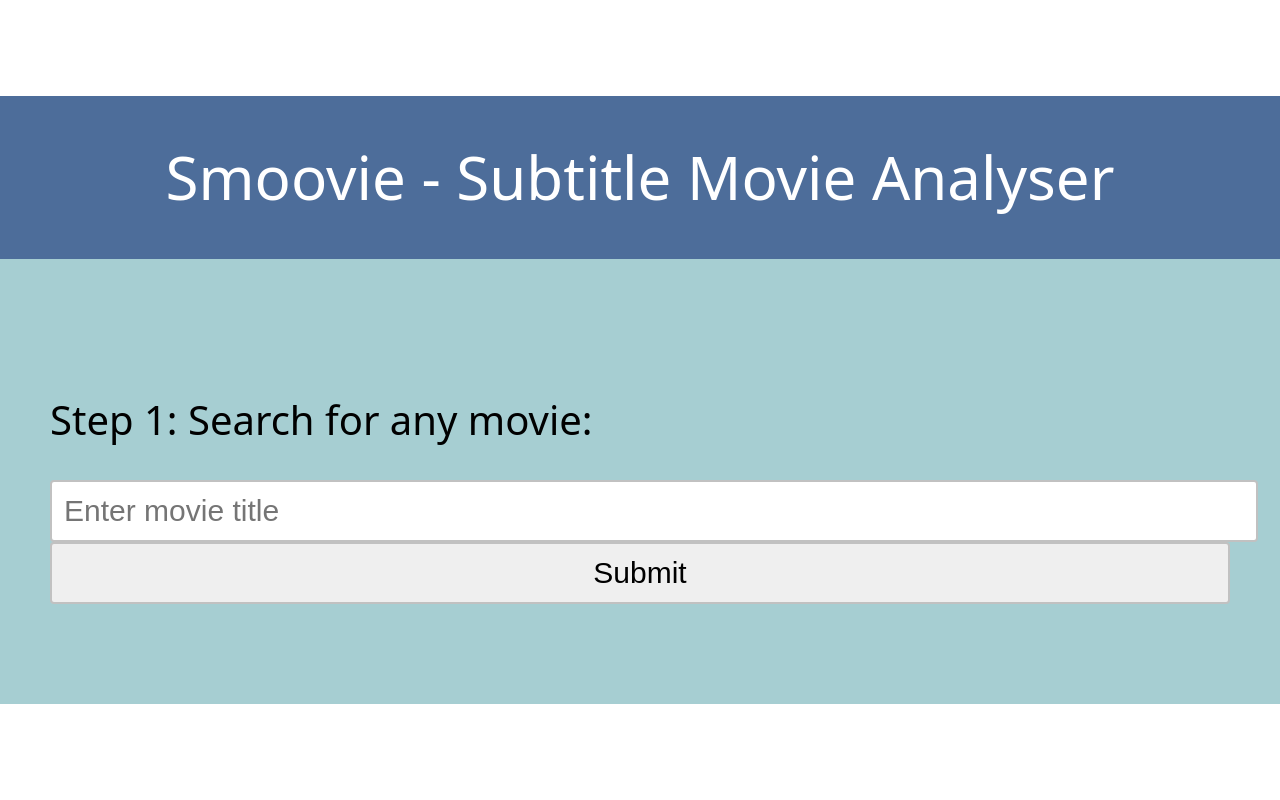
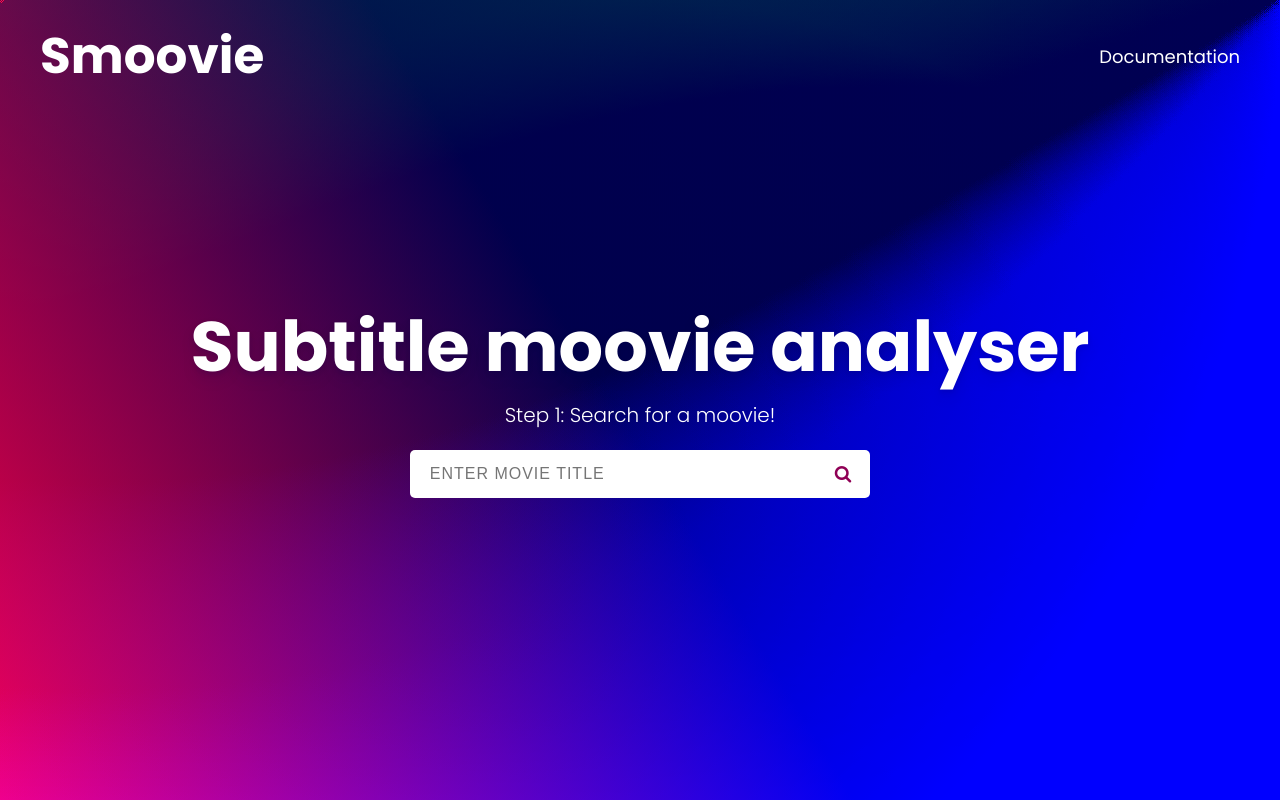
Before and after one commit to sam-ross/Smoovie, a React app: page / in a window 1280 px wide. Built offline with nearby package versions, Linux system fonts and the light colour scheme.

Commit message:
Adds major experience/visual improvements

```diff
--- a/package.json
+++ b/package.json
@@ -12,6 +12,7 @@
     "react-chartjs-2": "^4.3.1",
     "react-dom": "^18.2.0",
     "react-scripts": "5.0.1",
+    "react-spinners": "^0.13.4",
     "react-toggle": "^4.1.3",
     "web-vitals": "^2.1.4"
   },
--- a/public/index.html
+++ b/public/index.html
@@ -8,6 +8,10 @@
   <meta name="theme-color" content="#000000" />
   <meta name="description" content="Web site created using create-react-app" />
   <link rel="apple-touch-icon" href="%PUBLIC_URL%/logo192.png" />
+  <link href="https://fonts.googleapis.com/css?family=Poppins:100,200,300,400,500,600,700" rel="stylesheet">
+  <link href="https://cdnjs.cloudflare.com/ajax/libs/font-awesome/4.7.0/css/font-awesome.css" rel="stylesheet">
+
+
   <!--
       manifest.json provides metadata used when your web app is installed on a
       user's mobile device or desktop. See https://developers.google.com/web/fundamentals/web-app-manifest/
@@ -28,7 +32,6 @@
 <body>
   <div class="container">
 
-    <!-- <div class="stripe-1"></div> -->
     <noscript>You need to enable JavaScript to run this app.</noscript>
 
     <div id="root"></div>
--- a/src/components/movieList.js
+++ b/src/components/movieList.js
@@ -1,53 +1,62 @@
 import React from "react";
-import dashedBox from '../images/dashedBox.png'
+import ReactDOM from 'react-dom/client';
+import PulseLoader from "react-spinners/PulseLoader"
 
 class MovieList extends React.Component {
+
+  componentDidMount() {
+    console.log("Movie list mounted");
+  }
 
   componentDidUpdate(prevProps) {
     if (prevProps.submitted !== this.props.submitted) {
       console.log("Calling API from child (getMovieList)");
-      console.log(this.props.error);
       this.props.getMovieList();
     }
-
   }
 
   render() {
     const error = this.props.error;
     const isLoaded = this.props.isLoaded;
     const movies = this.props.movies;
-    const arr = [1, 2, 3, 4, 5]
+    const wordListIsLoading = (this.props.wordListIsLoaded === 'loading');
+    const wordDataIsLoading = (this.props.wordDataIsLoaded === 'loading');
+
+    // if (wordListIsLoading || wordDataIsLoading) {
+    //   console.log(wordListIsLoading + " " + wordDataIsLoading);
+    // }
 
     if (error) {
       return <div>
         Error: {error.message}
         <br />API: IMDb API
       </div>
-    } else if (!isLoaded) {
-      // return (
-      // <ul className="list-movies">
-      //   {arr.map(id => (
-      //     <li key={id} className="list-item-movies">
-      //       <img src={dashedBox} alt={"box"} className="image-movies"></img>
-      //     </li>
-      //   ))
-      //   }
-      // </ul >
-      // )
+    } else if (isLoaded === 'waiting') {
+      console.log("waiting (movieList)");
+    } else if (isLoaded === 'loading') {
+      console.log("loading!!!!! (movieList)");
     } else {
+      console.log("done...")
       return (
-        <div className='section-movie-list'>
+        < div className='section-movie-list' id="movie-list-id" >
           <h2>Step 2: Select your movie:</h2>
           <ul className="list-movies">
             {movies.map(movie => (
               <li key={movie.id} className="list-item-movies">
                 <img src={movie.image} alt={movie.id} onClick={this.props.handleImageClick} className="image-movies"></img>
-                {movie.title} - {movie.description.substring(0, 6)}
+                <p className="movie-title">{movie.title} - {movie.description.substring(0, 6)}</p>
               </li>
             ))
             }
           </ul >
-        </div>
+          <div className="loading-row">
+            <PulseLoader
+              size={15}
+              color={"#bf004a"}
+              loading={(wordListIsLoading || wordDataIsLoading)}
+            />
+          </div>
+        </div >
       )
     }
   }
--- a/src/components/movieSearch.js
+++ b/src/components/movieSearch.js
@@ -1,15 +1,32 @@
 import React, { Component } from 'react';
 import ReactDOM from 'react-dom/client';
+import PulseLoader from "react-spinners/PulseLoader"
 
 class MovieForm extends React.Component {
   render() {
+    const isLoading = (this.props.movieListIsLoaded === 'loading');
+    console.log("currently loading...");
+
     return (
-      <form onSubmit={this.props.handeSubmit}>
-        <label>
-          <input type="text" value={this.props.value} onChange={this.props.handleChange} placeholder={"Enter movie title"} />
-        </label>
-        <input type="submit" value="Submit" />
-      </form>
+      <div>
+        <form onSubmit={this.props.handeSubmit}>
+          <label>
+            <input type="text" value={this.props.value} onChange={this.props.handleChange} placeholder={"Enter movie title"} />
+
+            {/* <input type="submit" /> */}
+            <button type="submit" className="button-hide">
+              <i className="fa fa-search fa-lg"></i>
+            </button>
+          </label>
+        </form>
+        <div className='loading-spinner'>
+          <PulseLoader
+            size={15}
+            color={"#fff"}
+            loading={isLoading}
+          />
+        </div>
+      </div>
     )
   }
 }
--- a/src/components/phraseFrequencies.js
+++ b/src/components/phraseFrequencies.js
@@ -12,8 +12,10 @@ class PhraseFrequencies extends React.Component {
 
     if (error) {
       return <div> Error: {error.message}</div>
-    } else if (!isLoaded) {
-      // return <div>Loading...</div>
+    } else if (isLoaded === 'waiting') {
+      console.log("waiting (phraseFrequencies)");
+    } else if (isLoaded === 'loading') {
+      console.log("loading!!!!! (phraseFrequencies)");
     } else {
       console.log(phraseFrequencyRanges);
 
--- a/src/components/swearWordFrequencies.js
+++ b/src/components/swearWordFrequencies.js
@@ -18,8 +18,10 @@ class SwearWordFrequencies extends React.Component {
 
     if (error) {
       return <div> Error: {error.message}</div>
-    } else if (!isLoaded) {
-      // return <div>Loading...</div>
+    } else if (isLoaded === 'waiting') {
+      console.log("waiting (swearWordFrequencies)");
+    } else if (isLoaded === 'loading') {
+      console.log("loading!!!!! (swearWordFrequencies)");
     } else {
       console.log(swearWordFrequencies);
       // set up chart data
@@ -47,6 +49,11 @@ class SwearWordFrequencies extends React.Component {
           //   display: true,
           //   text: 'Count of different word lengths'
           // }
+        },
+        layout: {
+          padding: {
+            left: 30,
+          }
         }
       }
 
@@ -60,9 +67,9 @@ class SwearWordFrequencies extends React.Component {
 
       return (
         <div className='section-words-swear'>
-          <h2>Swear Word Frequencies</h2>
+          <h2 className="h2-swear-frequencies">Swear Word Frequencies</h2>
           <div className="chart-outer">
-            <div className="chart">
+            <div className="chart-circle">
               {swearWordsFunc()}
             </div>
           </div>
--- a/src/components/swearWordFrequenciesOverTime.js
+++ b/src/components/swearWordFrequenciesOverTime.js
@@ -3,6 +3,15 @@ import { Line } from "react-chartjs-2";
 import { Chart as ChartJS } from 'chart.js/auto'
 
 class SwearWordFrequenciesOverTime extends React.Component {
+  componentDidUpdate(prevProps) {
+    if (prevProps.isLoaded === "loading" && this.props.isLoaded === "done") {
+      // console.log("xxxx done");
+      setTimeout(function () {
+        document.getElementById("word-frequency").scrollIntoView({ behavior: 'smooth' });
+      }, 400);
+    }
+  }
+
   render() {
     const error = this.props.error;
     const isLoaded = this.props.isLoaded;
@@ -10,8 +19,10 @@ class SwearWordFrequenciesOverTime extends React.Component {
 
     if (error) {
       return <div> Error: {error.message}</div>
-    } else if (!isLoaded) {
-      // return <div>Loading...</div>
+    } else if (isLoaded === 'waiting') {
+      console.log("waiting (swearWordFrequenciesOverTime)");
+    } else if (isLoaded === 'loading') {
+      console.log("loading!!!!! (swearWordFrequenciesOverTime)");
     } else {
       console.log(swearWordFrequenciesOverTime);
 
--- a/src/components/wordFrequencies.js
+++ b/src/components/wordFrequencies.js
@@ -20,9 +20,12 @@ class WordFrequencies extends React.Component {
 
     if (error) {
       return <div> Error: {error.message}</div>
-    } else if (!isLoaded) {
-      // return <div>Loading...</div>
+    } else if (isLoaded === 'waiting') {
+      console.log("waiting (wordFrequencies)");
+    } else if (isLoaded === 'loading') {
+      console.log("loading!!!!! (wordFrequencies)");
     } else {
+      console.log(" XXXXXXX done...")
       if (commonRemoved) {
         wordsChosen = this.props.words;
       } else {
@@ -91,7 +94,7 @@ class WordFrequencies extends React.Component {
 
 
       return (
-        <div className='section-words-frequency'>
+        <div className='section-words-frequency' id="word-frequency">
           <div className='words-frequency-header'>
             <h2>Word Frequencies</h2>
             <div className='word-count-outer'>
--- a/src/components/wordLengths.js
+++ b/src/components/wordLengths.js
@@ -18,8 +18,10 @@ class WordLengths extends React.Component {
 
     if (error) {
       return <div> Error: {error.message}</div>
-    } else if (!isLoaded) {
-      // return <div>Loading...</div>
+    } else if (isLoaded === 'waiting') {
+      console.log("waiting (wordLengths)");
+    } else if (isLoaded === 'loading') {
+      console.log("loading!!!!! (wordLengths)");
     } else {
       console.log(wordLengths);
 
@@ -34,6 +36,8 @@ class WordLengths extends React.Component {
           data: values,
           backgroundColor: colours,
           hoverOffset: 15,
+          // clip: { left: 0, top: -200, right: 0, bottom: 0 }
+          // maintainAspectRatio: false
         }]
       }
 
@@ -43,15 +47,20 @@ class WordLengths extends React.Component {
           legend: {
             position: 'right',
           }
+        },
+        layout: {
+          padding: {
+            left: 30,
+          }
         }
       }
 
       // return chart
       return (
         <div className='section-words-lengths'>
-          <h2>Word Lengths</h2>
+          <h2 className="h2-word-lengths">Word Lengths</h2>
           <div className="chart-outer">
-            <div className="chart">
+            <div className="chart-circle">
               <Doughnut data={chartData} options={options} />
             </div>
           </div>
--- a/src/components/wordList.js
+++ b/src/components/wordList.js
@@ -10,20 +10,27 @@ class WordList extends React.Component {
     if (prevProps.words.length !== this.props.words.length) {
       this.props.setWordCount(this.props.words.length);
     }
+    if (prevProps.movieListHasLoadedFirstTime === false && this.props.movieListHasLoadedFirstTime === true) {
+      console.log("Wow - movie list rendered");
+      setTimeout(function () {
+        document.getElementById("movie-list-id").scrollIntoView({ behavior: 'smooth' });
+      }, 400);
+    }
   }
 
   render() {
     const error = this.props.error;
     const isLoaded = this.props.isLoaded;
-    const words = this.props.words;
 
     if (error) {
       return <div className="word-count">
         Error: {error.message}
         <br />API: OpenSubtitles API
       </div>
-    } else if (!isLoaded) {
-      // return <div className="word-count">Loading...</div>
+    } else if (isLoaded === 'waiting') {
+      console.log("waiting (wordList)");
+    } else if (isLoaded === 'loading') {
+      console.log("loading!!!!! (wordList)");
     } else {
 
       return (
--- a/src/index.css
+++ b/src/index.css
@@ -1,7 +1,7 @@
 html,
 body {
   margin: 0;
-  min-height: 100%;
+  /* min-height: 100%; */
   height: 100%;
 }
 
@@ -16,21 +16,11 @@ body {
 
 .header {
   display: flex;
-  justify-content: center;
+  justify-content: space-between;
   align-items: center;
-  background-color: #4D6D9A;
-  color: #fff;
-}
-
-.stripe-1 {
-  padding: 5px;
-  background-color: #99ced3;
-  /* margin: 0 auto; */
-}
-
-h1 {
-  font-weight: 200;
-  font-size: 60px;
+  /* padding: 15px 40px; */
+  padding: 0px 40px;
+  height: 14%;
 }
 
 h2 {
@@ -54,85 +44,140 @@ h2 {
 }
 
 .header-and-first-section {
-  background-color: #99ced3;
+  height: 100vh;
+  background: linear-gradient(238.72deg, #0044A9 0%, #F700A3 100%), radial-gradient(100% 188.01% at 76.14% 0%, #43DDFF 0%, #FF0000 100%), linear-gradient(0deg, #DB00FF 0%, #14FF00 100%), radial-gradient(59.2% 100% at 50% 100%, #6A00D5 0%, #00E0FF 100%), radial-gradient(100% 148.07% at 0% 0%, #FF9900 0%, #001AFF 100%);
+  background-blend-mode: hard-light, overlay, color-burn, color-burn, normal;
+  font-family: Poppins, sans-serif;
+  color: #fff;
 }
 
-.section-form {
-  background-color: rgba(205, 205, 205, 0.24);
-  /* padding: 50px 50px 50px 50px; */
-  padding: 100px 50px;
+.smoovie-title {
+  color: #fff;
+  font-size: 50px;
+  font-weight: 700;
+  margin:0;
+}
 
+.documentation {
+  color: #fff;
+  font-size: 18px;
+  font-weight: 400;
+  /* padding-right: 20px; */
 }
+
+.search {
+  display: flex;
+  align-items: center;
+  justify-content: center;
+  flex-direction: column;
+  height: 86%;
+  /* padding: 20px, 100px; */
+}
+
+h1 {
+  color: #fff;
+  font-size: 70px;
+  font-weight: 700;
+  text-shadow: 0 2px 4px rgb(13 0 77 / 8%), 0 3px 6px rgb(13 0 77 / 8%), 0 8px 16px rgb(13 0 77 / 8%);
+  margin: 0px;
+}
+
+.under-heading {
+  color: #fff;
+  font-size: 20px;
+  font-weight: 300;
+  margin:0;
+}
+
+input{
+  position: relative;
+  padding: 15px 40px 15px 20px;
+  width: 20px;
+  color: #525252;
+  text-transform: uppercase;
+  font-size: 16px;
+  font-weight: 100;
+  letter-spacing: 1px;
+  border: none;
+  border-radius: 5px;
+  background: linear-gradient(to right, #FFFFFF 0%,#464747 #F9F9F9 100%);
+  transition: width 0.4s ease;
+  outline: none;
+  width: 400px;
+  margin-bottom: 25%;
+}
+
+i{
+  position: relative;
+  top: -1px;
+  left: -35px;
+  color: #8f0055;
+}
+
+i:hover{
+  cursor: pointer;
+}
+
+form {
+  padding-left:16px;
+}
+
+.button-hide {
+  background: none;
+  padding: 0px;
+  border: none;
+}
+
+.input-container {
+  display: flex;
+  justify-content: center;
+  align-items: center;
+  margin-top: 20px;
+}
+
+.loading-spinner {
+  display: flex;
+  align-items: center;
+  justify-content: center;
+}
+
 
 .section-movie-list {
   background-color: rgba(230, 230, 230, 0.24);
-  padding: 50px;
+  padding: 30px 50px 25px 50px;
 }
 
 .section-words-frequency {
   background-color: #fff;
-  padding: 50px;
+  padding: 18px 50px 50px 50px;
 }
 
 .section-words-lengths {
   background-color: rgba(202, 202, 202, 0.24);
-  padding: 50px;
+  padding: 50px 50px 0px 50px;
 }
 
 .section-phrase-frequency {
   background-color: rgba(255, 255, 255, 0.24);
-  padding: 50px;
+  padding: 18px 50px 50px 50px;
 }
 
 .section-words-swear {
   background-color: rgba(230, 230, 230, 0.24);
-  padding: 50px;
+  padding: 50px 50px 0px 50px;
 }
 
 .section-words-swear-time {
   background-color: rgba(202, 202, 202, 0.24);
-  padding: 50px;
+  padding: 18px 50px 50px 50px;
 }
 
-input {
-  width:100%;
-  border:2px solid rgb(193, 193, 193);
-  outline: none;
-  border-radius: 4px;
-  font-size: 30px;
-  font-weight: 200;
-  padding:12px;
-  transition:0.3s;
+.h2-word-lengths {
+  margin: 0px;
 }
 
-input:focus {
-  border-color: dodgerblue;
-  box-shadow: 0 0 8px 0 dodgerblue;
-}
-
-/* CSS */
-.button-nice {
-  background-color: rgba(51, 51, 51, 0.05);
-  border-radius: 8px;
-  border-width: 0;
-  color: #333333;
-  cursor: pointer;
-  display: inline-block;
-  font-family: "Haas Grot Text R Web", "Helvetica Neue", Helvetica, Arial, sans-serif;
-  font-size: 14px;
-  font-weight: 500;
-  line-height: 20px;
-  list-style: none;
-  margin: 0;
-  padding: 10px 12px;
-  text-align: center;
-  transition: all 200ms;
-  vertical-align: baseline;
-  white-space: nowrap;
-  user-select: none;
-  -webkit-user-select: none;
-  touch-action: manipulation;
-  margin-bottom: 5px;
+.h2-swear-frequencies {
+  margin: 0px;
 }
 
 ol, ul {
@@ -143,13 +188,19 @@ ol, ul {
 .list-movies {
   display: flex;
   justify-content:space-evenly;
+  margin-top: 80px;
+  margin-bottom: 0;
+}
+
+.movie-title {
+  /* text-align: center; */
 }
 
 .list-item-movies {
   display: flex;
   flex-direction: column;
-  background-color: rgba(100, 179, 221, 0.485);
-  width: 220px;
+  width: 200px;
+
 }
 
 .board-row:after {
@@ -164,12 +215,25 @@ ol, ul {
 
 img {
   width: 200px;
-  padding: 10px;
   cursor: pointer;
+  box-shadow: 0 1px 2px 0 rgba(0, 0, 0, 0.2), 0 1.5px 3px 0 rgba(0, 0, 0, 0.19);
+  /* box-shadow: 0 2px 4px 0 rgba(0, 0, 0, 0.2), 0 3px 8px 0 rgba(0, 0, 0, 0.19); */
+  border-radius: 3px;
 }
 
 .image-movies:hover{
-  filter: brightness(80%)
+  /* filter: brightness(80%) */
+  background-color: #fff;
+  opacity:0.5;
+  /* border-radius: 5px; */
+}
+
+.loading-row {
+  height: 80px;
+  display: flex;
+  flex-direction: column;
+  align-items: center;
+  justify-content: center;
 }
 
 .word-frequency-list-container {
@@ -180,6 +244,7 @@ img {
 
 .word-frequency-common-words {
   padding-top: 20px;
+
 }
 
 .word-frequency-li {
@@ -194,8 +259,8 @@ img {
 
 
 
-.chart {
-  width: 700px;
+.chart-circle {
+  width: 600px;
 }
 
 .chart-outer {
--- a/src/index.js
+++ b/src/index.js
@@ -21,11 +21,12 @@ class MainWrapper extends React.Component {
       wordCount: null,
 
       movieListError: null,
-      movieListIsLoaded: false,
+      movieListIsLoaded: 'waiting',
+      movieListHasLoadedFirstTime: false,
       movieListMovies: [],
 
       wordListError: null,
-      wordListIsLoaded: false,
+      wordListIsLoaded: 'waiting',
       wordListWords: [],
 
       imdbId: null,
@@ -33,7 +34,7 @@ class MainWrapper extends React.Component {
       wordsRetrieved: false,
 
       wordDataError: null,
-      wordDataIsLoaded: false,
+      wordDataIsLoaded: 'waiting',
       wordData: {},
 
       commonRemoved: true,
@@ -90,20 +91,27 @@ class MainWrapper extends React.Component {
 
   getMovieList() {
     console.log("Getting movie list (parent): " + this.state.value);
+    this.setState({
+      movieListIsLoaded: 'loading',
+      movieListHasLoadedFirstTime: false,
+      wordListIsLoaded: 'waiting',
+      wordDataIsLoaded: 'waiting'
+    });
 
     fetch("http://localhost:8081/imdb/search/" + this.state.value)
       .then(res => res.json())
       .then(
         (result) => {
           this.setState({
-            movieListIsLoaded: true,
+            movieListIsLoaded: 'done',
+            movieListHasLoadedFirstTime: true,
             movieListMovies: result.movies,
             movieListError: null
           });
         },
         (error) => {
           this.setState({
-            movieListIsLoaded: true,
+            movieListIsLoaded: 'done',
             movieListError: error
           });
         }
@@ -113,13 +121,17 @@ class MainWrapper extends React.Component {
 
   getWordList() {
     console.log("Getting word list (parent): " + this.state.imdbId);
+    this.setState({
+      wordListIsLoaded: 'loading',
+      wordDataIsLoaded: 'waiting'
+    });
 
     fetch("http://localhost:8081/words/" + this.state.imdbId)
       .then(res => res.json())
       .then(
         (result) => {
           this.setState({
-            wordListIsLoaded: true,
+            wordListIsLoaded: 'done',
             wordListWords: result.words,
             wordsRetrieved: !this.state.wordsRetrieved,
             wordListError: null,
@@ -128,7 +140,7 @@ class MainWrapper extends React.Component {
         (error) => {
           console.log(error);
           this.setState({
-            wordListIsLoaded: true,
+            wordListIsLoaded: 'done',
             wordListError: error,
           });
         }
@@ -139,6 +151,8 @@ class MainWrapper extends React.Component {
   getWordData() {
     console.log("Getting word data (parent)");
     console.log(JSON.stringify(this.state.wordListWords));
+
+    this.setState({ wordDataIsLoaded: 'loading' });
 
     fetch("http://localhost:8081/words/data", {
       method: 'POST',
@@ -153,14 +167,14 @@ class MainWrapper extends React.Component {
         (result) => {
           console.log(result);
           this.setState({
-            wordDataIsLoaded: true,
+            wordDataIsLoaded: 'done',
             wordData: result,
             wordDataError: null
           });
         },
         (error) => {
           this.setState({
-            wordDataIsLoaded: true,
+            wordDataIsLoaded: 'done',
             wordDataError: error
           });
         }
@@ -173,32 +187,38 @@ class MainWrapper extends React.Component {
 
       <div>
         <div className='header-and-first-section'>
-          <header class="header">
-            <h1 class="header1">Smoovie - Subtitle Movie Analyser</h1>
-          </header>
-          <div className='section-form'>
-            <h2>Step 1: Search for any movie:</h2>
-            <MovieForm
-              value={this.state.value}
-              handleChange={(e) => this.handleChange(e)}
-              handeSubmit={(e) => this.handleSubmit(e)}
-            />
+          <div className="header">
+            <p className='smoovie-title'>Smoovie</p>
+            <a className='documentation'>Documentation</a>
+          </div>
+
+          <div className="search">
+            <h1>Subtitle moovie analyser</h1>
+            <p className="under-heading">Step 1: Search for a moovie!</p>
+
+            <div className='input-container'>
+              <MovieForm
+                value={this.state.value}
+                handleChange={(e) => this.handleChange(e)}
+                handeSubmit={(e) => this.handleSubmit(e)}
+                movieListIsLoaded={this.state.movieListIsLoaded}
+              />
+            </div>
+
           </div>
         </div>
-
-
 
         <MovieList
           submitted={this.state.submitted}
           getMovieList={() => this.getMovieList()}
           handleImageClick={(e) => this.handleImageClick(e)}
+          wordListIsLoaded={this.state.wordListIsLoaded}
+          wordDataIsLoaded={this.state.wordDataIsLoaded}
 
           error={this.state.movieListError}
           isLoaded={this.state.movieListIsLoaded}
           movies={this.state.movieListMovies}
         />
-
-
 
         <WordList
           getWordList={() => this.getWordList()}
@@ -208,6 +228,8 @@ class MainWrapper extends React.Component {
           error={this.state.wordListError}
           isLoaded={this.state.wordListIsLoaded}
           words={this.state.wordListWords}
+
+          movieListHasLoadedFirstTime={this.state.movieListHasLoadedFirstTime}
         />
 
         <WordFrequencies
```
Also changed, not shown: 1 other file.
